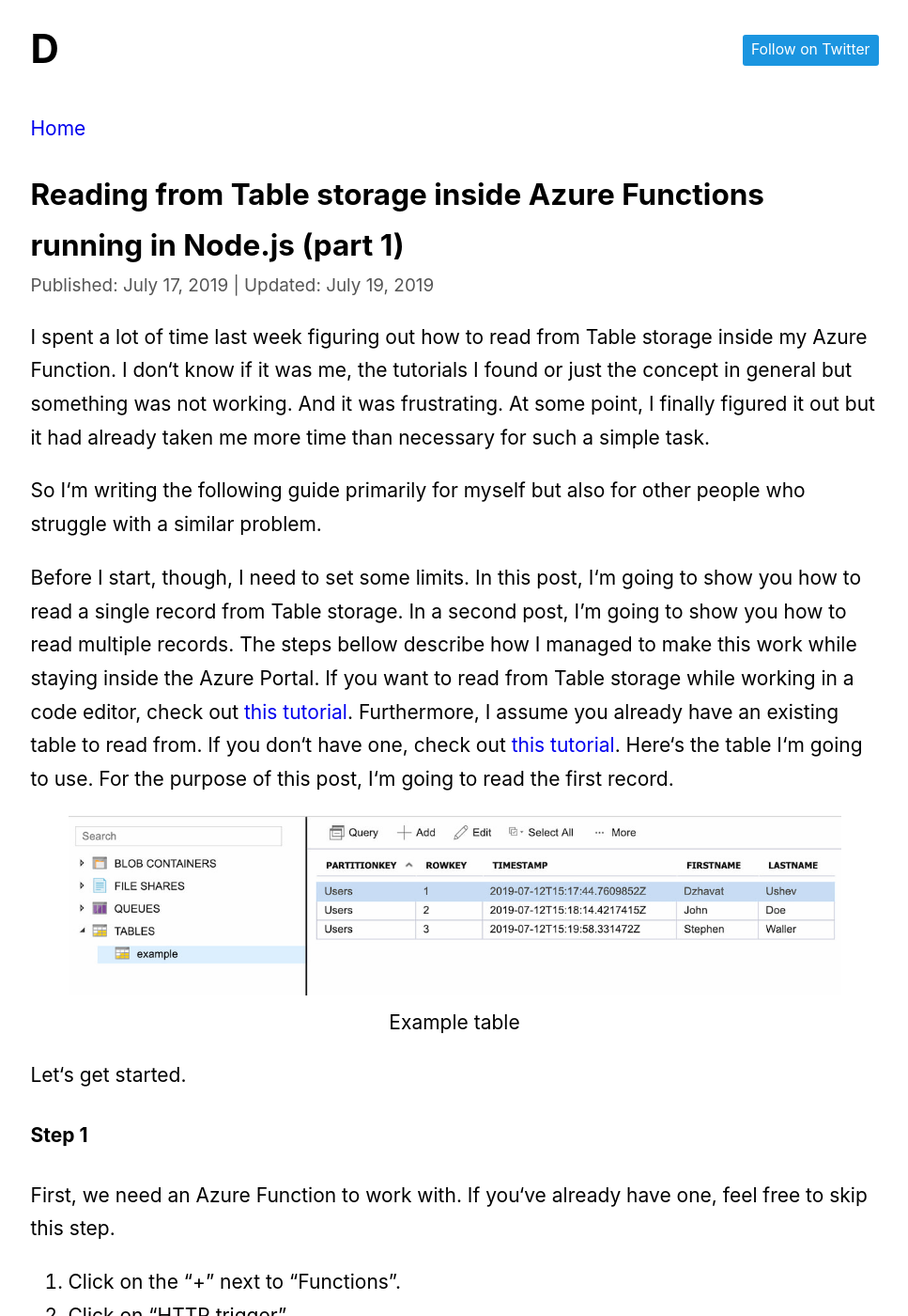
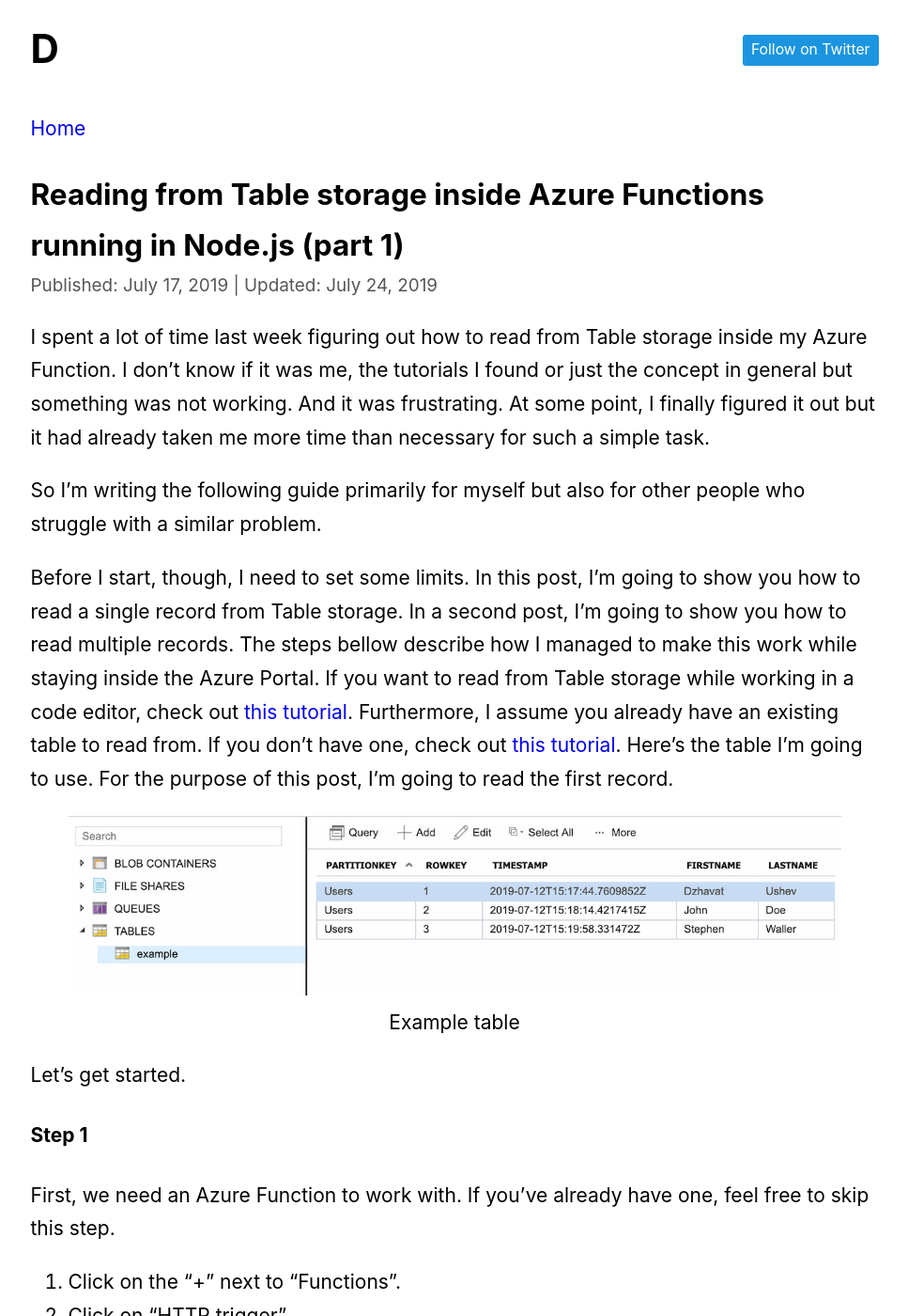
Before and after one commit to dzhavat/dzhavat.github.io, a Jekyll site: the page built from _posts/2019-07-17-reading-from-table-storage-inside-azure-functions-running-in-nodejs-part-1.md, in a window 1280 px wide and 1400 px high. Shown: the whole window at 94% size, without its empty margins (156-1123 px from the left). Built offline with Jekyll 4.4.1, drawn with Linux system fonts in a browser that asks for light colours; some of the changed text lies outside the part shown.

Commit message:
Update 2019-07-17-reading-from-table-storage-inside-azure-functions-running-in-nodejs-part-1.md

````diff
--- a/_posts/2019-07-17-reading-from-table-storage-inside-azure-functions-running-in-nodejs-part-1.md
+++ b/_posts/2019-07-17-reading-from-table-storage-inside-azure-functions-running-in-nodejs-part-1.md
@@ -1,25 +1,25 @@
 ---
 layout: post
 title: "Reading from Table storage inside Azure Functions running in Node.js (part 1)"
-updated_date: 2019-07-19
+updated_date: 2019-07-24
 ---
 
-I spent a lot of time last week figuring out how to read from Table storage inside my Azure Function. I don‘t know if it was me, the tutorials I found or just the concept in general but something was not working. And it was frustrating. At some point, I finally figured it out but it had already taken me more time than necessary for such a simple task.
+I spent a lot of time last week figuring out how to read from Table storage inside my Azure Function. I don’t know if it was me, the tutorials I found or just the concept in general but something was not working. And it was frustrating. At some point, I finally figured it out but it had already taken me more time than necessary for such a simple task.
 
-So I‘m writing the following guide primarily for myself but also for other people who struggle with a similar problem.
+So I’m writing the following guide primarily for myself but also for other people who struggle with a similar problem.
 
-Before I start, though, I need to set some limits. In this post, I‘m going to show you how to read a single record from Table storage. In a second post, I'm going to show you how to read multiple records. The steps bellow describe how I managed to make this work while staying inside the Azure Portal. If you want to read from Table storage while working in a code editor, check out [this tutorial](https://docs.microsoft.com/en-us/azure/cosmos-db/table-storage-how-to-use-nodejs). Furthermore, I assume you already have an existing table to read from. If you don‘t have one, check out [this tutorial](https://microsoft.github.io/AzureTipsAndTricks/blog/tip82.html). Here‘s the table I‘m going to use. For the purpose of this post, I‘m going to read the first record.
+Before I start, though, I need to set some limits. In this post, I’m going to show you how to read a single record from Table storage. In a second post, I'm going to show you how to read multiple records. The steps bellow describe how I managed to make this work while staying inside the Azure Portal. If you want to read from Table storage while working in a code editor, check out [this tutorial](https://docs.microsoft.com/en-us/azure/cosmos-db/table-storage-how-to-use-nodejs). Furthermore, I assume you already have an existing table to read from. If you don’t have one, check out [this tutorial](https://microsoft.github.io/AzureTipsAndTricks/blog/tip82.html). Here’s the table I’m going to use. For the purpose of this post, I’m going to read the first record.
 
 <figure>
   <img src="/assets/img/reading-from-table-storage-inside-azure-functions-running-in-nodejs/example-table.jpg" alt="Example table">
   <figcaption>Example table</figcaption>
 </figure>
 
-Let‘s get started.
+Let’s get started.
 
 #### Step 1
 
-First, we need an Azure Function to work with. If you‘ve already have one, feel free to skip this step.
+First, we need an Azure Function to work with. If you’ve already have one, feel free to skip this step.
 
 1. Click on the “+” next to “Functions”.
 2. Click on “HTTP trigger”.
@@ -33,7 +33,7 @@
 
 #### Step 2
 
-Once the functions is created, you‘ll be redirected to a file called `index.js`. This is how an HTTP triggered Azure Function currently looks like. We‘ll come back to this page a bit later. Now click on to the “Integrate” tab.
+Once the functions is created, you’ll be redirected to a file called `index.js`. This is how an HTTP triggered Azure Function currently looks like. We’ll come back to this page a bit later. Now click on to the “Integrate” tab.
 
 <figure>
   <img src="/assets/img/reading-from-table-storage-inside-azure-functions-running-in-nodejs/default-azure-function-view.jpg" alt="Newly created Azure Function">
@@ -42,7 +42,7 @@
 
 #### Step 3
 
-On this page you can add different integrations. Right now we‘re interested in creating a new Table storage input binding.
+On this page you can add different integrations. Right now we’re interested in creating a new Table storage input binding.
 
 1. Click on the “New Input” button under “Inputs”.
 2. Select “Azure Table Storage” from the list.
@@ -55,24 +55,24 @@
 
 #### Step 4
 
-Next, you‘ll be presented with a page where you can set some settings.
+Next, you’ll be presented with a page where you can set some settings.
 
-1. “*Table parameter name*” is used for indentifying the binding in the code. It‘s already set to `inputTable`. You can leave it as is or change it to whatever you want. Just remember it because you‘re going to use it later.
-2. “*Table name*”, as the name suggest, is the name of the storage table that will be used. In my case it‘s `example`.
-3. “*Partition key*” is a value found in the partition key column in the table. The value can identify one or many records. In my case that‘s `Users`.
-4. “*Row key*” is a value found in the row key column of the table. The value must identify only a single record. In my case that‘s `1`.
-5. Finally, don‘t forget to “Save” everything.
+1. “*Table parameter name*” is used for indentifying the binding in the code. It’s already set to `inputTable`. You can leave it as is or change it to whatever you want. Just remember it because you’re going to use it later.
+2. “*Table name*”, as the name suggest, is the name of the storage table that will be used. In my case it’s `example`.
+3. “*Partition key*” is a value found in the partition key column in the table. The value can identify one or many records. In my case that’s `Users`.
+4. “*Row key*” is a value found in the row key column of the table. The value must identify only a single record. In my case that’s `1`.
+5. Finally, don’t forget to “Save” everything.
 
 <figure>
   <img src="/assets/img/reading-from-table-storage-inside-azure-functions-running-in-nodejs/setting-up-azure-storage.jpg" alt="Setting up Azure Table storage">
   <figcaption>Setting up Azure Table storage</figcaption>
 </figure>
 
-It‘s important to note here that even though “Partition key” and “Row key” fields are optional, inputting a value in any of them makes the other one required.
+It’s important to note here that even though “Partition key” and “Row key” fields are optional, inputting a value in any of them makes the other one required.
 
 #### Step 5
 
-Now‘s time to come back to the `index.js` file from step 2. Open it and replace its content with the following code (don‘t forget to replace `FirstName` with a column name found in your table):
+Now’s time to come back to the `index.js` file from step 2. Open it and replace its content with the following code (don’t forget to replace `FirstName` with a column name found in your table):
 
 ```js
 module.exports = async function (context, req) {
@@ -84,11 +84,11 @@
 * `inputTable` is how we named our table parameter. In my case, this refers to the `example` table.
 * `FirstName` is a column name in my table.
 
-Press “Save and run”. While the function is executing you‘ll see some logs in the Logs tab underneath. If things are set up correctly you‘ll see your value logged out.
+Press “Save and run”. While the function is executing you’ll see some logs in the Logs tab underneath. If things are set up correctly you’ll see your value logged out.
 
 <figure>
   <img src="/assets/img/reading-from-table-storage-inside-azure-functions-running-in-nodejs/logging-out-the-value-of-a-single-entity.jpg" alt="Logging out the value of a single record">
   <figcaption>Logging out the value of a single record</figcaption>
 </figure>
 
-That‘s it! It wasn‘t that hard, was it? Now you know how to read a single record from Table storage in your Azure Function. Stay tuned for the second part where I‘m going to share how to read multiple records.
+That’s it! It wasn’t that hard, was it? Now you know how to read a single record from Table storage in your Azure Function. Stay tuned for the second part where I’m going to share how to read multiple records.
````
